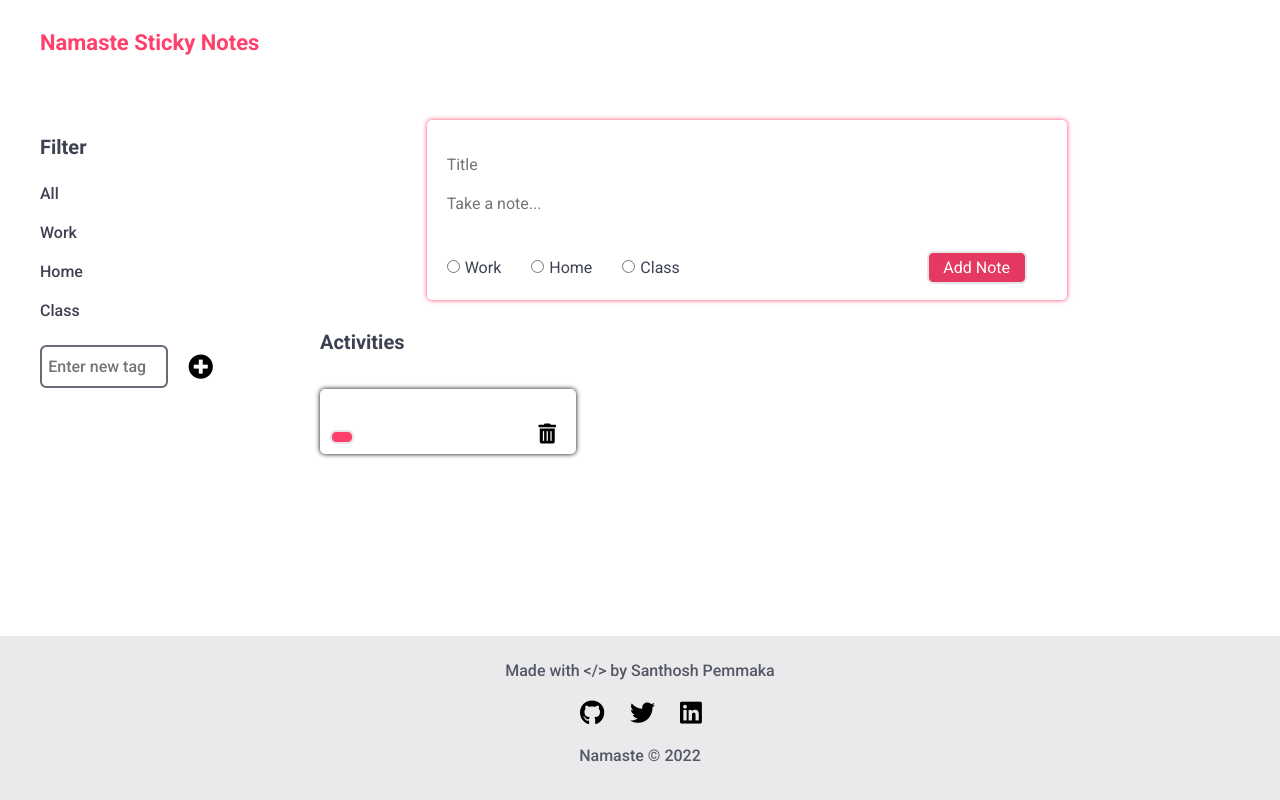
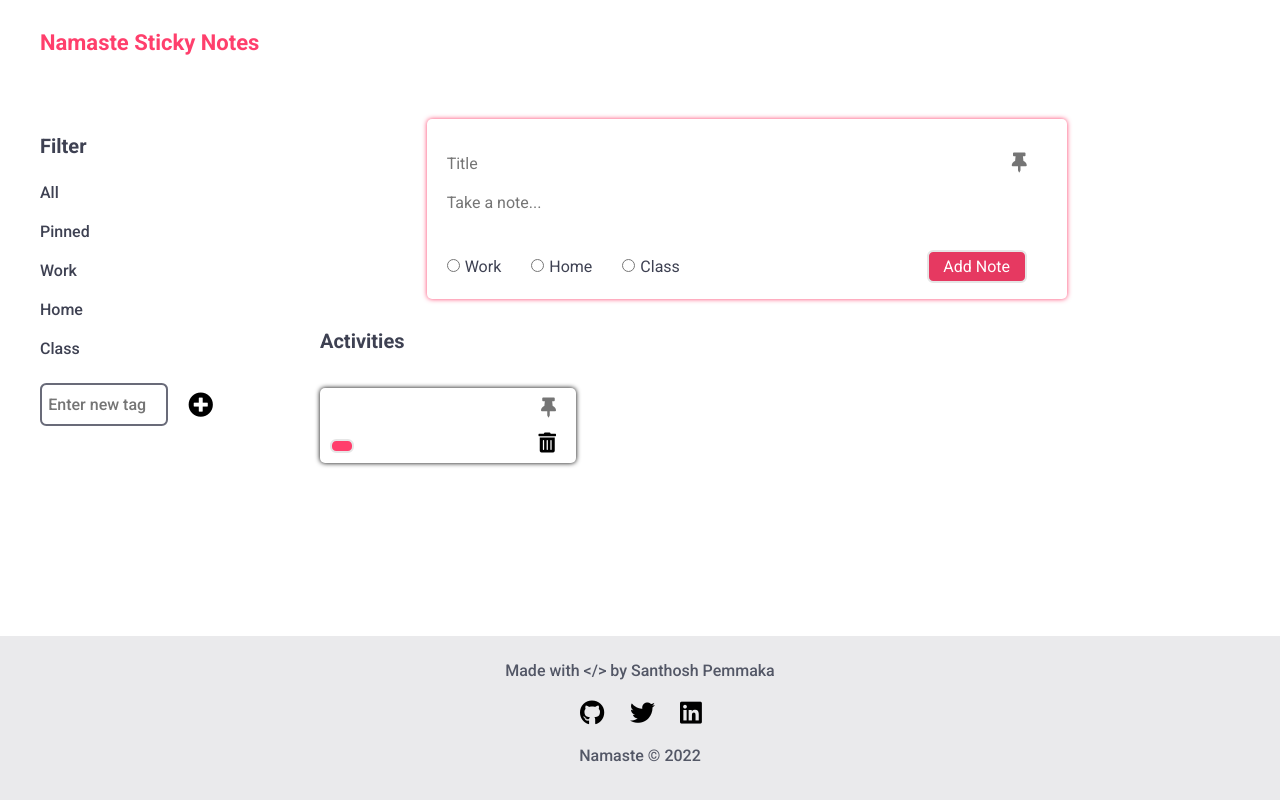
Before and after one commit to santhoshpemmaka/NeoG-Keep-Notes, a React (Create React App) app: page / in a window 1280 px wide. Both pictures are taken after a click on the button "Add Note". Built offline with nearby package versions, Linux system fonts and the light colour scheme.

Commit message:
adding : pinned note feature files

```diff
--- a/src/Components/Footer/Footer.jsx
+++ b/src/Components/Footer/Footer.jsx
@@ -28,7 +28,7 @@ const Footer = () => {
 						{footerItems &&
 							footerItems.length > 0 &&
 							footerItems.map((footer_item) => (
-								<li>
+								<li key={footer_item.link_name}>
 									<a
 										className='a-tag-header'
 										href={footer_item.link_name}
--- a/src/Components/MainBody/MainBody.css
+++ b/src/Components/MainBody/MainBody.css
@@ -16,11 +16,28 @@
     flex-direction: column;
     margin: 1.5rem 0;
 }
+.input-tag-container{
+    display: flex;
+    align-items: center;
+    justify-content: space-between;
+}
 .input-tags input{
     padding: 1rem;
     font-size: 1.6rem;
     border: none;
     outline: none;
+}
+.input-tag-title{
+    width: 90%;
+}
+.thumbtack-icon{
+    font-size: 2rem;
+    margin-right: 3rem;
+    color: #0000008a;
+    cursor: pointer;
+}
+.thumbtack-icon:hover{
+    color: #202135 !important;
 }
 .nav-category{
     display: flex;
--- a/src/Components/MainBody/MainBody.jsx
+++ b/src/Components/MainBody/MainBody.jsx
@@ -5,22 +5,30 @@ import {useNote} from "../NoteContext/NoteContext";
 import uuid from "react-uuid";
 const MainBody = () => {
 	const {state, dispatch} = useNote();
-	const navCategory = state.category.slice(1, 5);
+	const navCategory = state.category.slice(2, 6);
 	const [keepNote, setkeepNote] = useState({
 		id: "",
 		title: "",
 		description: "",
 		tag: "",
+		pinned: false,
 	});
 	const btnHandler = () => {
 		dispatch({type: "ADD_NOTE", payload: {...keepNote, id: uuid()}});
-		setkeepNote((prev) => ({title: "", description: "", tag: ""}));
+		setkeepNote((prev) => ({
+			title: "",
+			description: "",
+			tag: "",
+			pinned: false,
+		}));
 	};
 	return (
 		<div className='container'>
 			<div className='main-container'>
 				<div className='input-tags'>
+					<div className='input-tag-container'>
 						<input
+							className='input-tag-title'
 							type='text'
 							placeholder='Title'
 							value={keepNote.title}
@@ -28,6 +36,16 @@ const MainBody = () => {
 								setkeepNote((prev) => ({...prev, title: e.target.value}))
 							}
 						/>
+						<i
+							className='fas fa-thumbtack thumbtack-icon'
+							style={{
+								color: `${keepNote.pinned ? "#202135" : "#0000008a"}`,
+							}}
+							onClick={() =>
+								setkeepNote((prev) => ({...prev, pinned: !prev.pinned}))
+							}></i>
+					</div>
+
 					<input
 						type='text'
 						value={keepNote.description}
@@ -48,7 +66,7 @@ const MainBody = () => {
 										name='tag'
 										value={name}
 										id={name}
-										checked={keepNote.tag == name ? true : false}
+										checked={keepNote.tag === name ? true : false}
 										onChange={(e) =>
 											setkeepNote((prev) => ({...prev, tag: e.target.value}))
 										}
--- a/src/Components/MainBody/SubComponent/MainSubComponent.css
+++ b/src/Components/MainBody/SubComponent/MainSubComponent.css
@@ -11,6 +11,10 @@
 .item-notes{
     display: flex;
     flex-wrap: wrap;
+}
+.item-note-title{
+    display: flex;
+    justify-content: space-between;
 }
 .item-note{
     padding: 1rem;
--- a/src/Components/MainBody/SubComponent/MainSubComponent.jsx
+++ b/src/Components/MainBody/SubComponent/MainSubComponent.jsx
@@ -11,7 +11,9 @@ const MainSubComponent = () => {
 			: filterNotes &&
 			  filterNotes.length > 0 &&
 			  state.sortBy != null &&
-			  filterNotes.filter((item) => item.tag === state.sortBy);
+			  state.sortBy === "Pinned"
+			? filterNotes.filter((item) => item.pinned === true)
+			: filterNotes.filter((item) => item.tag === state.sortBy);
 	return (
 		<div className='container-note'>
 			{StickyNotes && StickyNotes.length > 0 && <h3>Activities</h3>}
@@ -19,8 +21,17 @@ const MainSubComponent = () => {
 				{StickyNotes &&
 					StickyNotes.length > 0 &&
 					StickyNotes.map((note) => (
-						<div className='item-note'>
-							<label className='item-title'>{note.title}</label>
+						<div key={note.id} className='item-note'>
+							<div className='item-note-title'>
+								<label className='item-title'>{note.title}</label>
+								<i
+									className='fas fa-thumbtack thumbtack-icon'
+									style={{
+										color: `${note.pinned ? "#202135" : "#0000008a"}`,
+										marginRight: "1rem",
+									}}></i>
+							</div>
+
 							<label className='item-descr'>{note.description}</label>
 							<div className='item-actions'>
 								<label className='item-tag'>{note.tag}</label>
--- a/src/Components/NoteContext/NoteContext.jsx
+++ b/src/Components/NoteContext/NoteContext.jsx
@@ -32,6 +32,9 @@ const NoteProvider = ({children}) => {
 				name: "All",
 			},
 			{
+				name: "Pinned",
+			},
+			{
 				name: "Work",
 			},
 			{
@@ -42,6 +45,7 @@ const NoteProvider = ({children}) => {
 			},
 		],
 		sortBy: null,
+		Pinned: false,
 	});
 
 	return (
```
Lines whose indentation alone changed are shown as unchanged.
